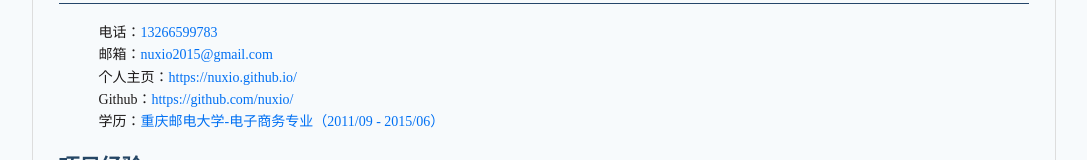
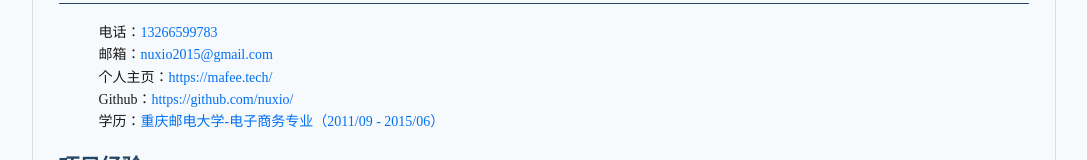
Before and after one commit to nuxio/mafeewu.com, a Next.js app: page /resume in a window 1280 px wide. Shown: the part 181-341 px from the top of the page, without its empty margins (96-1183 px from the left). Built offline with nearby package versions, Linux system fonts and the light colour scheme.

Commit message:
feat: update resume

```diff
--- a/pages/resume.jsx
+++ b/pages/resume.jsx
@@ -43,8 +43,8 @@ const Main = () => {
     {
       id: "home",
       name: "个人主页",
-      href: "https://nuxio.github.io/",
-      content: "https://nuxio.github.io/"
+      href: "https://mafee.tech/",
+      content: "https://mafee.tech/"
     },
     {
       id: "github",
```
